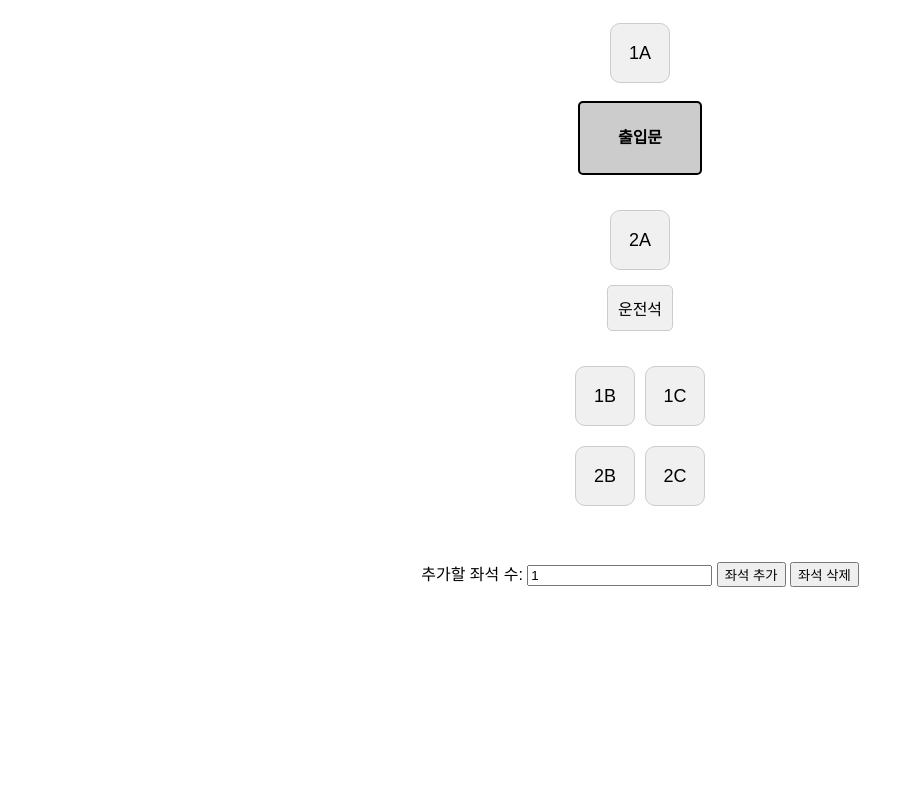
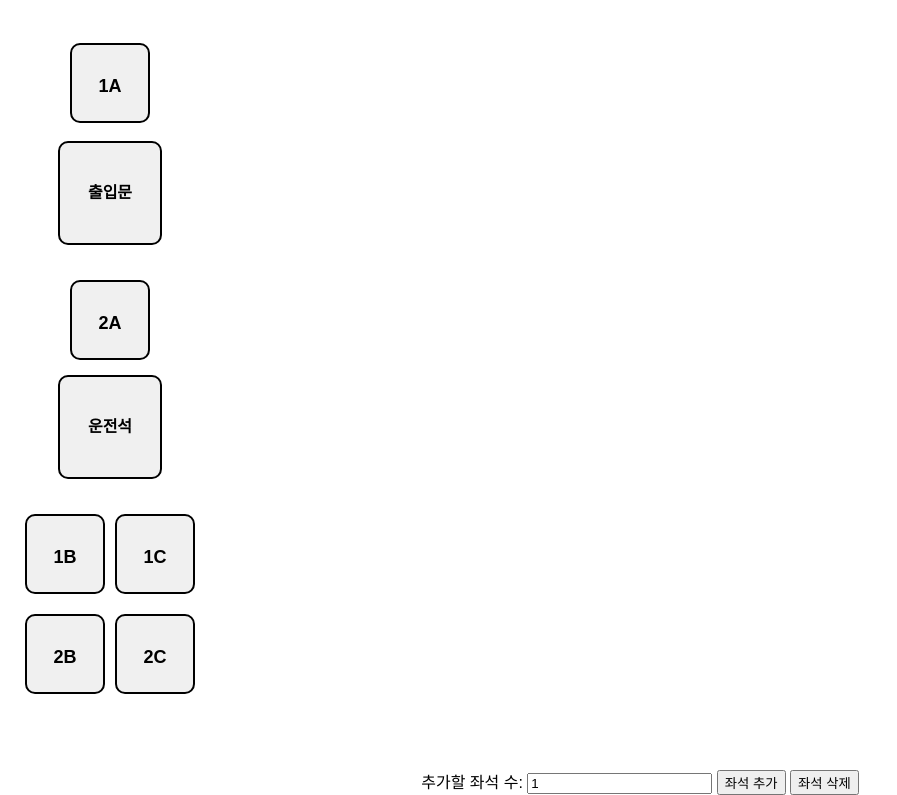
Before and after one commit to 6Soo/forestour, a plain HTML site: page index.html in a window 1280 px wide. Shown: the part 69-864 px from the top of the page, without its empty margins (0-897 px from the left). Before the commit the page ends 800 px from the top, so only its background shows below. Drawn offline with Linux system fonts and the light colour scheme.

Commit message:
Update styles.css

```diff
--- a/styles.css
+++ b/styles.css
@@ -79,3 +79,29 @@ h1 {
     font-weight: bold;
     border: 2px solid #000;
 }
+
+.bus-layout {
+    display: flex;
+    justify-content: space-between;
+    padding: 20px;
+}
+
+.left-column, .right-column {
+    display: flex;
+    flex-direction: column;
+}
+
+.row {
+    margin-bottom: 10px;
+}
+
+.seat, .driver, .door {
+    width: 80px;
+    height: 80px;
+    background-color: #f0f0f0;
+    text-align: center;
+    line-height: 80px;
+    font-weight: bold;
+    border: 2px solid #000;
+    border-radius: 10px;
+}
```
